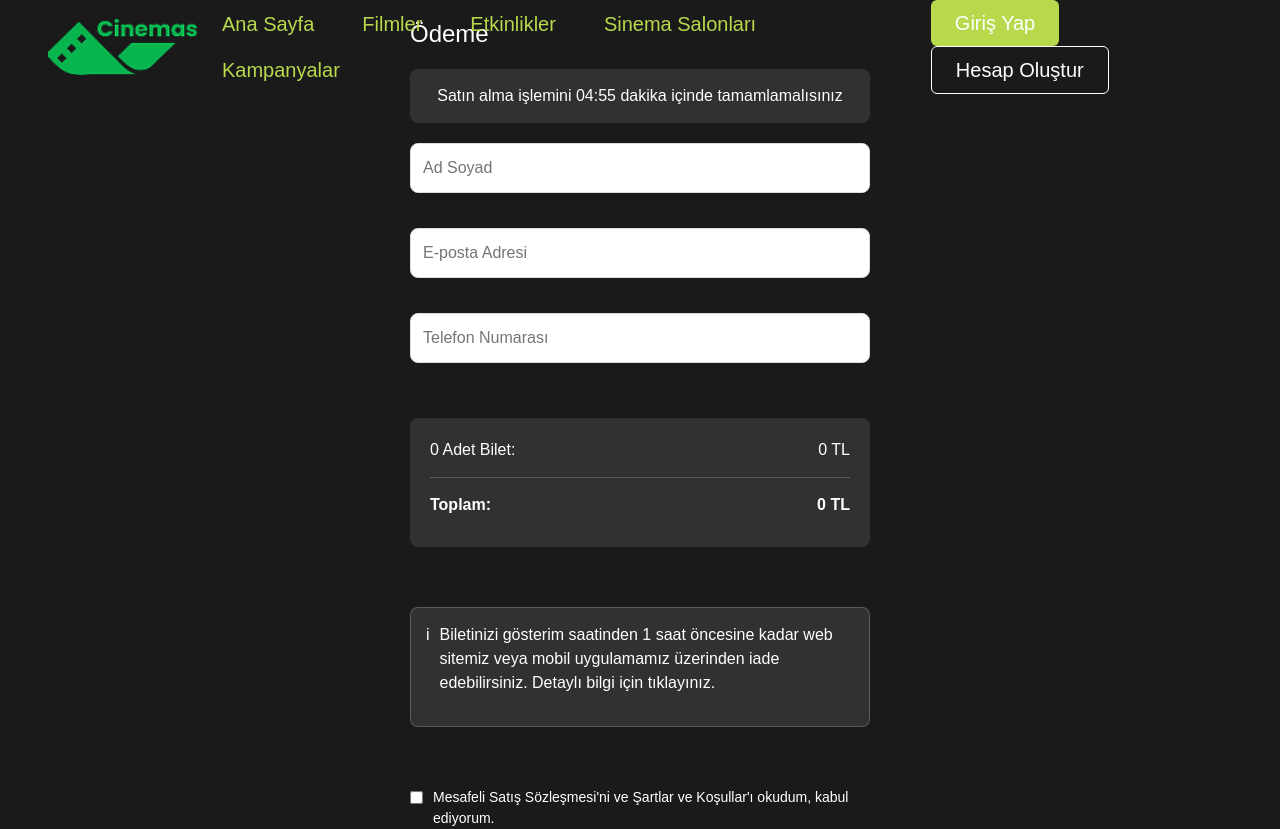
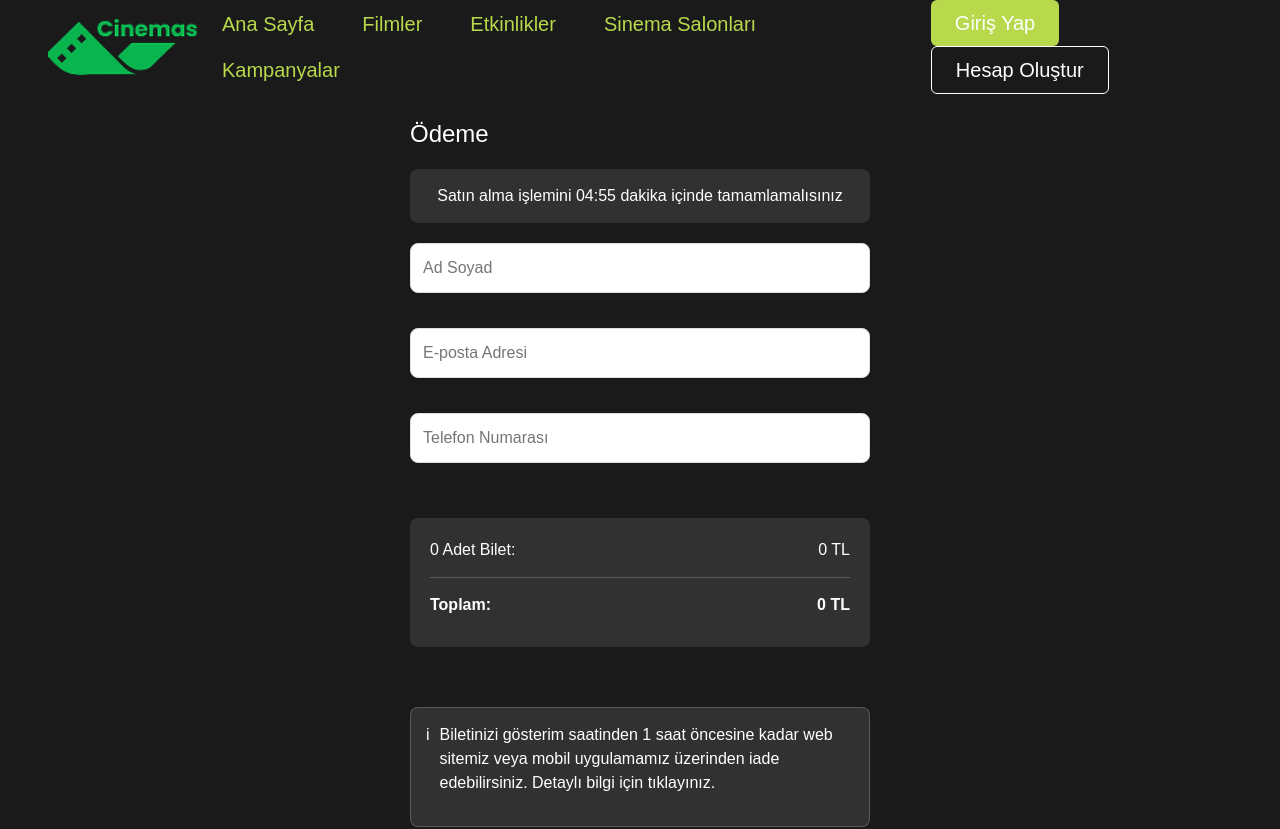
Before and after one commit to doztrk/cinetime-frontend-local, a Next.js app: page /payment in a window 1280 px wide. Shown: the top 829 px of the page. Built offline with nearby package versions, Linux system fonts and the light colour scheme.

Commit message:
margin-top eklendi

```diff
--- a/src/components/features/BookingConfirmation.css
+++ b/src/components/features/BookingConfirmation.css
@@ -4,6 +4,7 @@
   justify-content: center;
   align-items: center;
   padding: 20px;
+  margin-top: 100px;
 }
 
 .confirmation-content {
--- a/src/components/features/Payment.css
+++ b/src/components/features/Payment.css
@@ -1,6 +1,6 @@
 .payment-container {
   max-width: 500px;
-  margin: 0 auto;
+  margin: 100px auto;
   padding: 20px;
   color: #fff;
   min-height: 100vh;
--- a/src/components/features/SeatSelection.css
+++ b/src/components/features/SeatSelection.css
@@ -6,6 +6,7 @@
   background-color: #1a1a1a;
   position: relative;
   padding-bottom: 180px;
+  margin-top: 100px;
 }
 
 .seat-selection-title {
```
